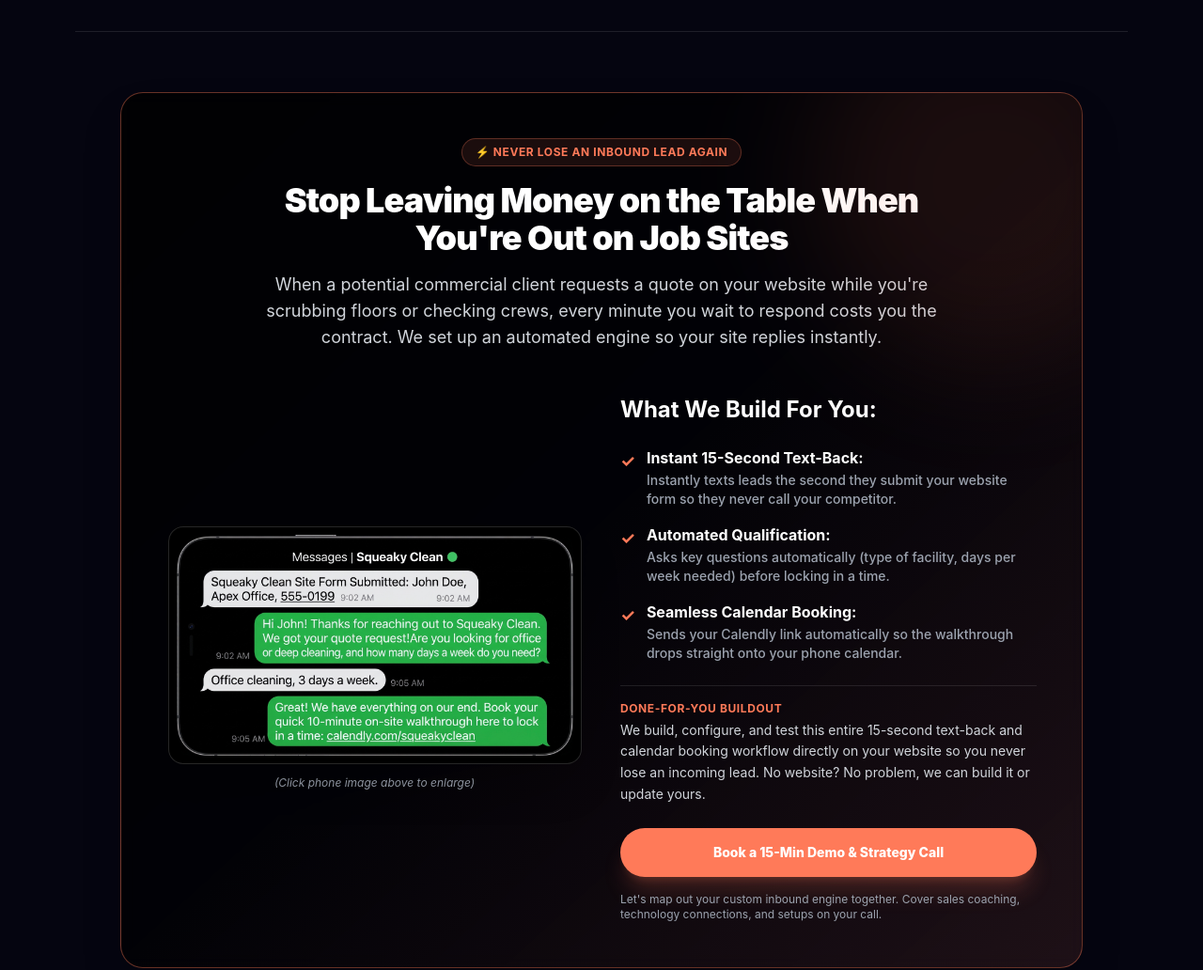
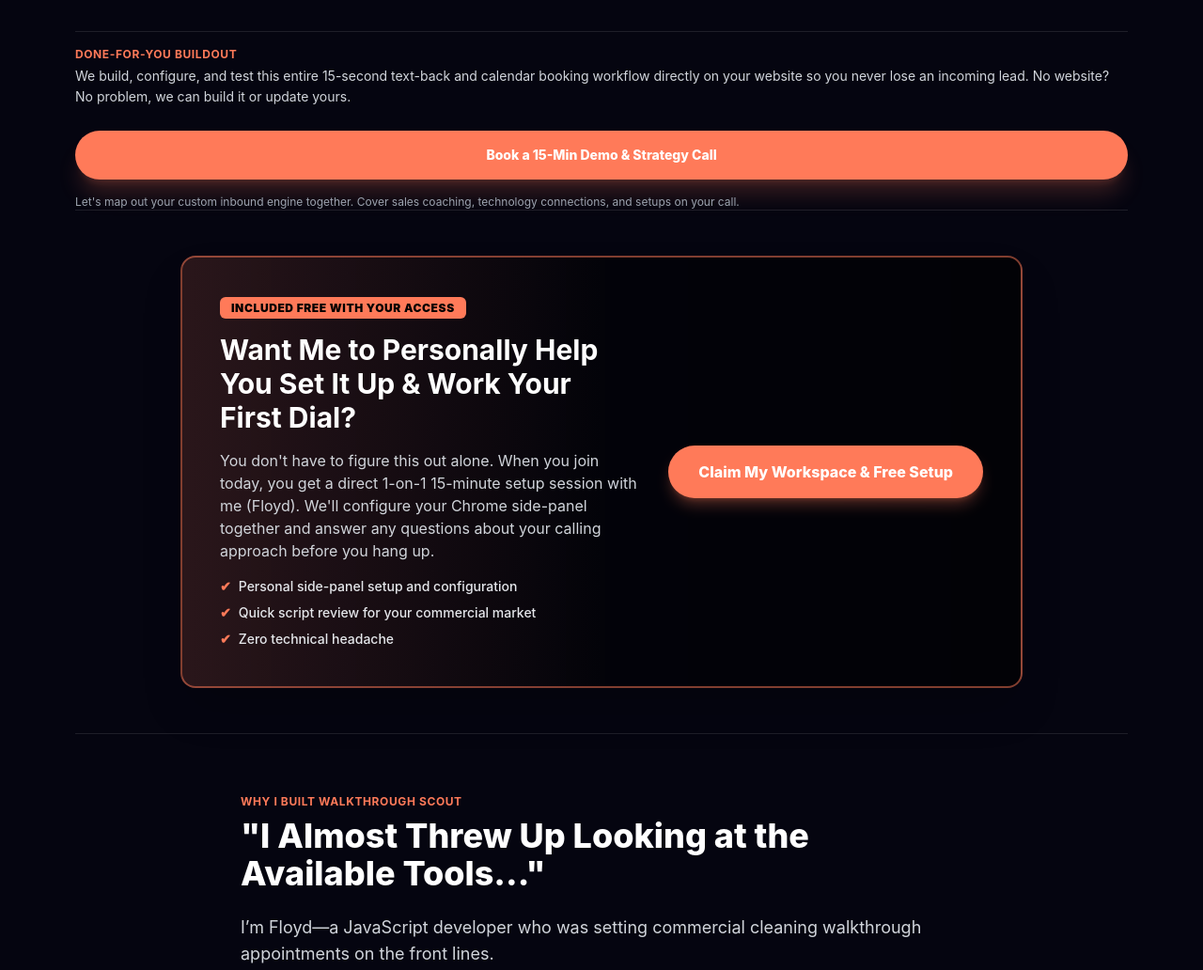
Before and after one commit to SeamlessOutbound/seamlessoutbound, a plain HTML site: page index.html in a window 1280 px wide. Shown: the part 2023-3055 px from the top of the page at 94% size. Drawn offline with nearby package versions, Linux system fonts and the light colour scheme.

Commit message:
Remove Inbound Automation Section
Removed Inbound Automation section to shift focus towards customized consult call.

```diff
--- a/index.html
+++ b/index.html
@@ -270,80 +270,7 @@
       </p>
     </section>
 
-    <!-- Inbound Automation Section (NO PRICING - CONVERSATIONAL REVENUE FOCUS) -->
-    <section id="inbound-automation" class="py-16 border-t border-white/10">
-      <div class="max-w-5xl mx-auto rounded-3xl border border-hubOrange/40 bg-gradient-to-br from-black/80 via-black/60 to-hubOrange/10 p-8 md:p-12 shadow-2xl backdrop-blur relative overflow-hidden">
 
-        <div class="absolute -top-24 -right-24 w-96 h-96 bg-hubOrange/10 rounded-full blur-3xl pointer-events-none" aria-hidden="true"></div>
-
-        <div class="text-center max-w-3xl mx-auto mb-12">
-          <span class="inline-flex items-center gap-2 px-3.5 py-1.5 rounded-full bg-hubOrange/10 border border-hubOrange/30 text-xs text-hubOrange font-bold mb-4 uppercase tracking-wider">
-            ⚡ Never Lose an Inbound Lead Again
-          </span>
-          <h2 class="text-3xl sm:text-4xl font-black text-white tracking-tight mb-4">
-            Stop Leaving Money on the Table When You're Out on Job Sites
-          </h2>
-          <p class="text-gray-300 text-base sm:text-lg leading-relaxed">
-            When a potential commercial client requests a quote on your website while you're scrubbing floors or checking crews, every minute you wait to respond costs you the contract. We set up an automated engine so your site replies instantly.
-          </p>
-        </div>
-
-        <div class="grid md:grid-cols-2 gap-10 items-center">
-
-          <!-- Left Column: Dark Card Container with Click-to-Zoom Image -->
-          <div class="flex flex-col items-center">
-            <div
-              class="relative cursor-pointer overflow-hidden rounded-2xl bg-black border border-white/15 p-2 shadow-2xl group w-full max-w-[440px]"
-              onclick="openImageModal('photos/text.png')"
-            >
-              <img
-                src="photos/text.png"
-                alt="Simulated text message conversation showing automated response"
-                class="w-full h-auto object-cover rounded-xl transform transition-transform duration-300 group-hover:scale-105"
-                loading="lazy"
-              />
-              <div class="absolute inset-0 bg-black/40 opacity-0 group-hover:opacity-100 transition-opacity flex items-center justify-center rounded-xl">
-                <span class="px-4 py-2 bg-hubOrange text-black font-extrabold text-xs rounded-full shadow-lg">
-                  🔍 Click to Expand
-                </span>
-              </div>
-            </div>
-            <p class="text-xs text-gray-400 mt-3 italic text-center">
-              (Click phone image above to enlarge)
-            </p>
-          </div>
-
-          <!-- Right Column: Value Props & Booking CTA -->
-          <div class="space-y-6 text-left">
-            <h3 class="text-2xl font-bold text-white leading-tight">
-              What We Build For You:
-            </h3>
-
-            <ul class="space-y-4 text-sm sm:text-base text-gray-200 font-medium">
-              <li class="flex items-start gap-3">
-                <span class="text-hubOrange font-bold text-lg mt-0.5">✓</span>
-                <div>
-                  <strong class="text-white">Instant 15-Second Text-Back:</strong>
-                  <p class="text-xs sm:text-sm text-gray-400 mt-0.5">Instantly texts leads the second they submit your website form so they never call your competitor.</p>
-                </div>
-              </li>
-
-              <li class="flex items-start gap-3">
-                <span class="text-hubOrange font-bold text-lg mt-0.5">✓</span>
-                <div>
-                  <strong class="text-white">Automated Qualification:</strong>
-                  <p class="text-xs sm:text-sm text-gray-400 mt-0.5">Asks key questions automatically (type of facility, days per week needed) before locking in a time.</p>
-                </div>
-              </li>
-
-              <li class="flex items-start gap-3">
-                <span class="text-hubOrange font-bold text-lg mt-0.5">✓</span>
-                <div>
-                  <strong class="text-white">Seamless Calendar Booking:</strong>
-                  <p class="text-xs sm:text-sm text-gray-400 mt-0.5">Sends your Calendly link automatically so the walkthrough drops straight onto your phone calendar.</p>
-                </div>
-              </li>
-            </ul>
 
             <!-- CONVERSION UPGRADE: Pricing removed, framing shifted to a customized consult call -->
             <div class="pt-4 border-t border-white/10 space-y-4">
```
